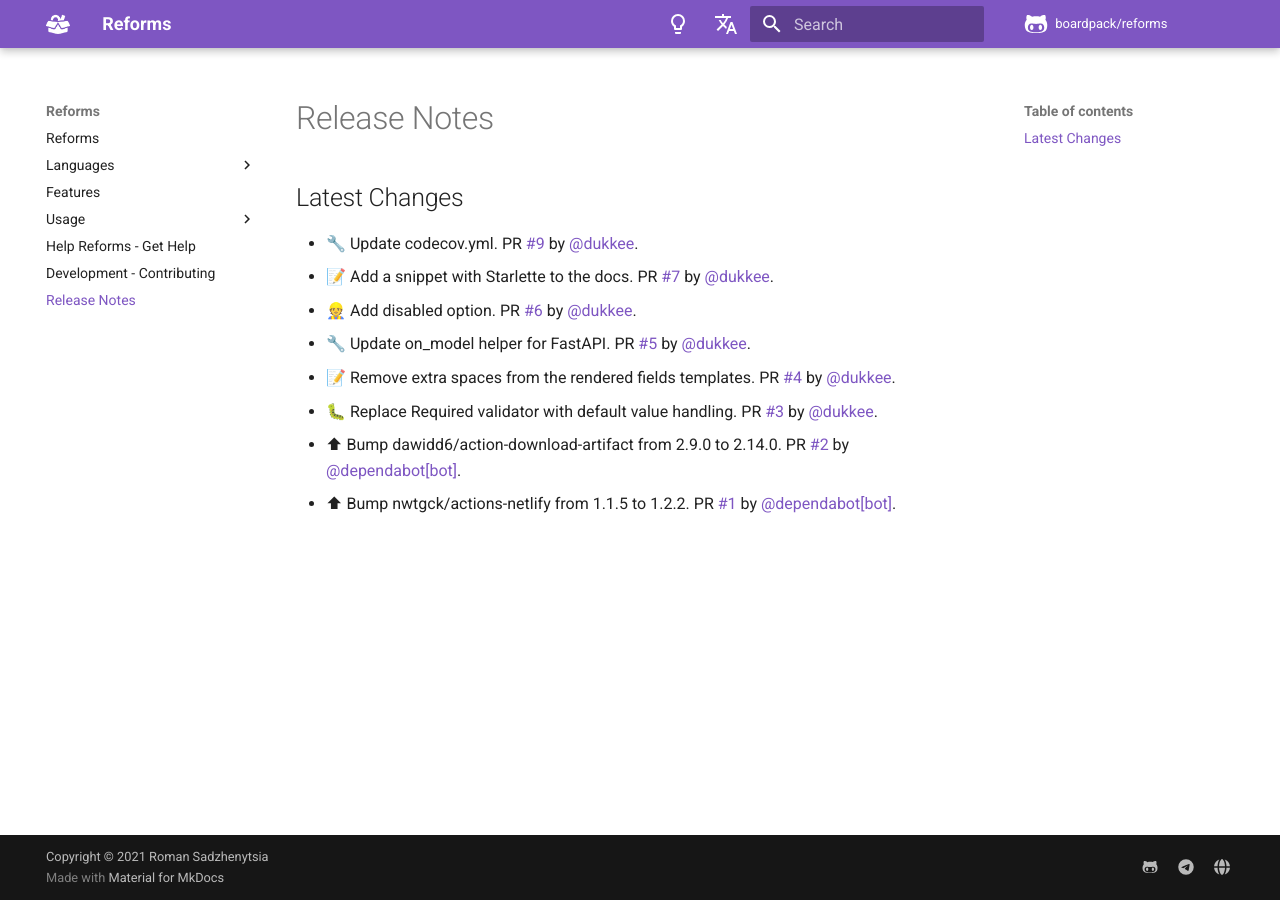
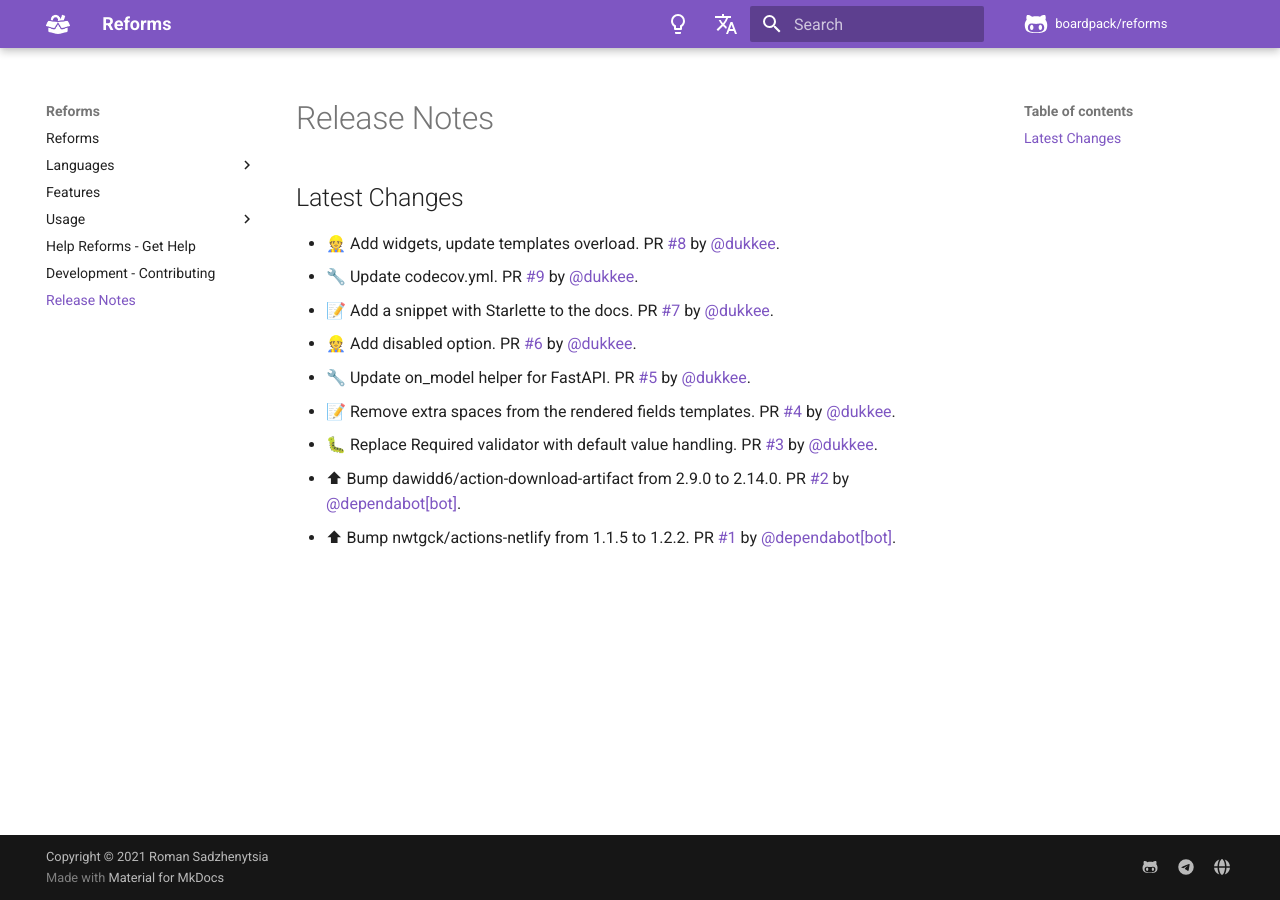
Before and after one commit to boardpack/reforms, an MkDocs documentation site: the page built from docs/en/docs/release-notes.md, in a window 1280 px wide. Built offline with MkDocs 1.6.1 and Material for MkDocs 9.7.7, drawn with Linux system fonts in a browser that asks for light colours; comment, search, counter and statistics services are not loaded.

Commit message:
📝 Update release notes

```diff
--- a/docs/en/docs/release-notes.md
+++ b/docs/en/docs/release-notes.md
@@ -2,6 +2,7 @@
 
 ## Latest Changes
 
+* 👷 Add widgets, update templates overload. PR [#8](https://github.com/boardpack/reforms/pull/8) by [@dukkee](https://github.com/dukkee).
 * 🔧 Update codecov.yml. PR [#9](https://github.com/boardpack/reforms/pull/9) by [@dukkee](https://github.com/dukkee).
 * 📝 Add a snippet with Starlette to the docs. PR [#7](https://github.com/boardpack/reforms/pull/7) by [@dukkee](https://github.com/dukkee).
 * 👷 Add disabled option. PR [#6](https://github.com/boardpack/reforms/pull/6) by [@dukkee](https://github.com/dukkee).
```
